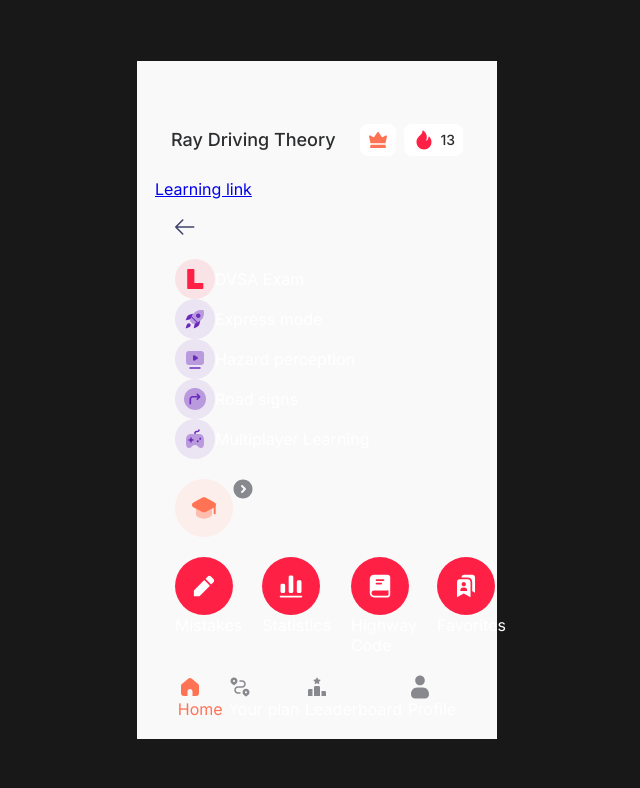
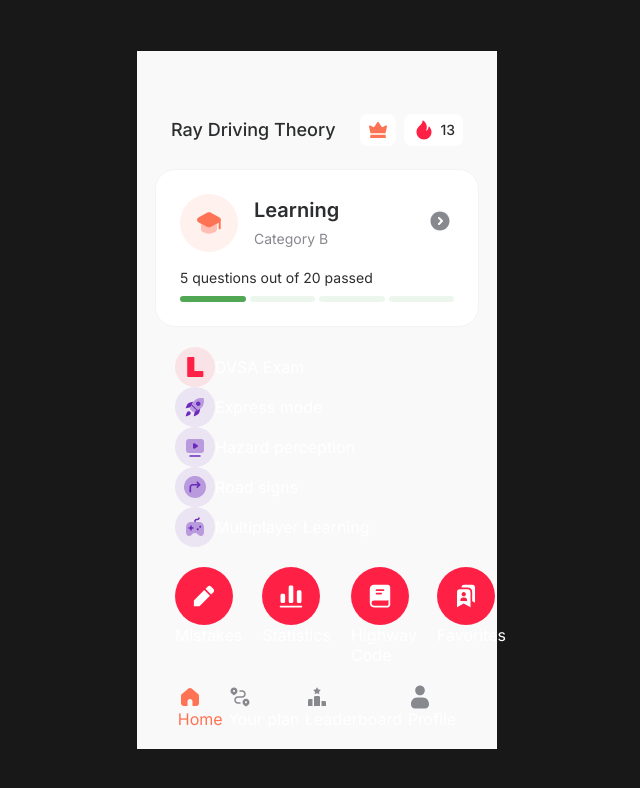
Before and after one commit to DariaBlomma/reactive-phone-test, a Vue app: page / in a window 1280 px wide. Shown: the top 788 px of the page, without its empty margins (323-963 px from the left). Built offline with nearby package versions, Linux system fonts and the light colour scheme.

Commit message:
learnig preview and progress bar markup

```diff
--- a/src/assets/styles/_variables.scss
+++ b/src/assets/styles/_variables.scss
@@ -1,7 +1,8 @@
 //color palette
 $grey_800: #2C2D2E;
 $grey_300: #87898F;
-$grey_100: #F9F9F9;
+$grey_200: #F9F9F9;
+$grey_100: #F3F3F3;
 
 $green_400: #52A754;
 
--- a/src/assets/styles/common.scss
+++ b/src/assets/styles/common.scss
@@ -1,7 +1,18 @@
 .view {
-	min-width: $mobile;
+	width: 100vw;
 	padding: 48px 18px 0;
-	background-color: $grey_100;
+	background-color: $grey_200;
+}
+
+.card {
+	padding: 16px 12px;
+	background-color: #fff;
+	border-radius: 20px;
+	border: 1px solid $grey_100;
+
+	&._big {
+		padding: 24px;
+	}
 }
 
 @media (min-width: $tablet) {
--- a/src/assets/styles/fonts.scss
+++ b/src/assets/styles/fonts.scss
@@ -5,7 +5,6 @@
 	font-weight: 600;
 	font-size: 20px;
 	line-height: 26px;
-	color: $grey_800;
 }
 
 //heading-6 in figma
@@ -13,7 +12,6 @@
 	font-weight: 500;
 	font-size: 18px;
 	line-height: 26px;
-	color: $grey_800;
 }
 
 //paragraph/bold/02 in figma
@@ -21,7 +19,7 @@
 	font-weight: 500;
 	font-size: 16px;
 	line-height: 20px;
-	color: rgba(#000, 0.87);
+	color: rgba(#000, 0.87); //todo - remove color
 }
 
 //paragraph/bold/03 in figma
@@ -36,7 +34,6 @@
 	font-weight: 500;
 	font-size: 12px;
 	line-height: 14px;
-	color: $grey_300;
 }
 
 //paragraph/regular/01 in figma
--- /dev/null
+++ b/src/components/ProgressBar.vue
@@ -0,0 +1,71 @@
+<template>
+<div class="progress-bar">
+	<slot name="title">
+		<p class="paragraph-2">
+			{{ title }}
+		</p>
+	</slot>
+	<div class="progress-line">
+		<div
+				v-for="elem in elemsCount"
+				:key="elem"
+				class="elem"
+				:class="{ _filled: elem <= filledCount }"
+		></div>
+	</div>
+</div>
+</template>
+
+<script setup lang="ts">
+/*
+Компонент не учитывает дробные вариации прогресса.
+Например, 20 вопросов, шаг - 5, то есть всего 4 полоски.
+Если пройдено 7 вопросов, будет заполнена только 1 полоска
+ */
+
+import { computed } from 'vue';
+import { conjugateWord } from '@/helpers';
+
+interface Props {
+	total: number,
+	passed: number,
+	step?: number,
+}
+
+const props = withDefaults(defineProps<Props>(), {
+	step: 5,
+});
+
+const elemsCount = computed(() => Math.ceil(props.total / props.step));
+const filledCount = computed(() => {
+	return props.passed >= props.step ? Math.floor(props.passed / props.step) : 0;
+});
+
+const title = computed(() => {
+	return `${props.passed} ${conjugateWord('question', props.passed)} out of ${props.total} passed`;
+});
+</script>
+
+<style scoped lang="scss">
+.paragraph-2 {
+	margin-bottom: 8px;
+	color: $grey_800;
+}
+
+.progress-line {
+	display: grid;
+	grid-template-columns: repeat(v-bind(elemsCount), 1fr);
+	grid-column-gap: 4px;
+}
+
+.elem {
+	height: 6px;
+	border-radius: 5px;
+	background-color: rgba($green_400, 0.1);
+	transition: background-color 0.4s ease;
+
+	&._filled {
+		background-color: $green_400;
+	}
+}
+</style>
--- a/src/components/home/HeaderLine.vue
+++ b/src/components/home/HeaderLine.vue
@@ -1,9 +1,8 @@
 <template>
 <header class="header-line">
-	<h3 class="heading-3">Ray Driving Theory</h3>
+	<h3 class="heading-3">{{ props.userName }} Driving Theory</h3>
 	<div
 			class="icons"
-			v-if="props.isPremium || props.fireNumbers"
 	>
 		<div
 				v-if="props.isPremium"
@@ -12,11 +11,11 @@
 			<IconCrown />
 		</div>
 		<div
-				v-if="props.fireNumbers"
+				v-if="props.fireAmount"
 				class="button _fire"
 		>
 			<IconFire />
-			<h5 class="heading-5">{{ props.fireNumbers }}</h5>
+			<h5 class="heading-5">{{ props.fireAmount }}</h5>
 		</div>
 	</div>
 </header>
@@ -27,12 +26,13 @@ import IconCrown from '@/ui/icons/IconCrown.vue';
 import IconFire from '@/ui/icons/IconFire.vue';
 
 interface Props {
+	userName: string,
 	isPremium?: boolean,
-	fireNumbers?: number,
+	fireAmount?: number,
 }
 
 const props = withDefaults(defineProps<Props>(), {
-	fireNumbers: 0,
+	fireAmount: 0,
 });
 </script>
 
@@ -43,6 +43,10 @@ const props = withDefaults(defineProps<Props>(), {
 	align-items: center;
 	padding: 15px 16px;
 	margin-bottom: 8px;
+}
+
+.heading-3 {
+	color: $grey_800;
 }
 
 .icons {
--- a/src/components/home/LearningPreview.vue
+++ b/src/components/home/LearningPreview.vue
@@ -1,13 +1,26 @@
 <template>
-<div class="learning-preview">
+<div class="card _big learning-preview">
 	<div class="top">
 		<EncircledIcon
 				class="icon"
 				variant="big"
 				:icon-component="IconGraduationCap"
 		/>
-		<IconShevronCircleRight />
+		<h2 class="heading-2">Learning</h2>
+		<p class="paragraph-2">
+			Category {{ props.category.toUpperCase() }}
+		</p>
+		<RouterLink
+				class="link"
+				:to="{ name: 'learning'}"
+		>
+			<IconShevronCircleRight />
+		</RouterLink>
 	</div>
+	<ProgressBar
+			:total="20"
+			:passed="5"
+	/>
 </div>
 </template>
 
@@ -15,14 +28,56 @@
 import EncircledIcon from '@/components/EncircledIcon.vue';
 import IconGraduationCap from '@/ui/icons/IconGraduationCap.vue';
 import IconShevronCircleRight from '@/ui/icons/IconShevronCircleRight.vue';
+import ProgressBar from '@/components/ProgressBar.vue';
+
+interface Props {
+	category: string,
+}
+
+const props = defineProps<Props>();
 </script>
 
 <style scoped lang="scss">
+.learning-preview {
+	margin-bottom: 8px;
+}
+
 .top {
-	display: flex;
+	display: grid;
+	grid-template-areas:
+			"icon title link"
+			"icon subtitle link"
+	;
+	grid-template-columns: 58px 1fr 24px;
+	align-items: center;
+	column-gap: 16px;
+	margin-bottom: 16px;
 }
 
 .icon {
 	background-color: rgba($red_100, 0.5);
+	grid-area: icon;
+}
+
+.heading-2 {
+	color: $grey_800;
+}
+
+.paragraph-2 {
+	grid-area: subtitle;
+	color: $grey_300;
+}
+
+.link {
+	grid-area: link;
+}
+
+@media (max-width: 270px) {
+	.top {
+		display: flex;
+		flex-direction: column;
+		justify-content: center;
+		gap: 16px;
+	}
 }
 </style>
--- /dev/null
+++ b/src/helpers/index.ts
@@ -0,0 +1 @@
+export * from './stringFormats';
--- /dev/null
+++ b/src/helpers/stringFormats.ts
@@ -0,0 +1,3 @@
+export const conjugateWord = (word: string, amount: number): string => {
+  return amount === 0 || amount > 1 ? `${word}s` : word;
+}
--- a/src/views/HomeView.vue
+++ b/src/views/HomeView.vue
@@ -1,21 +1,16 @@
 <template>
   <div class="view home-view">
 	  <HeaderLine
+			  user-name="Ray"
 			  is-premium
-			  :fire-numbers="13"
+			  :fire-amount="13"
 	  />
-	  <RouterLink :to="{ name: 'learning'}">Learning link</RouterLink>
-
-	  <div style="margin: 20px">
-		  <IconArrow />
-	  </div>
+	  <LearningPreview category="B" />
 
 	  <div style="margin: 20px">
 		  <SectionsList />
 	  </div>
-	  <div style="margin: 20px">
-		  <LearningPreview />
-	  </div>
+
 	  <div style="margin: 20px">
 		  <QuickLinksList />
 	  </div>
@@ -28,7 +23,6 @@
 <script setup lang="ts">
 import HeaderLine from '@/components/home/HeaderLine.vue';
 
-import IconArrow from '@/ui/icons/IconArrow.vue';
 import SectionsList from '@/components/home/SectionsList.vue';
 import LearningPreview from '@/components/home/LearningPreview.vue';
 import QuickLinksList from '@/components/home/QuickLinksList.vue';
```
